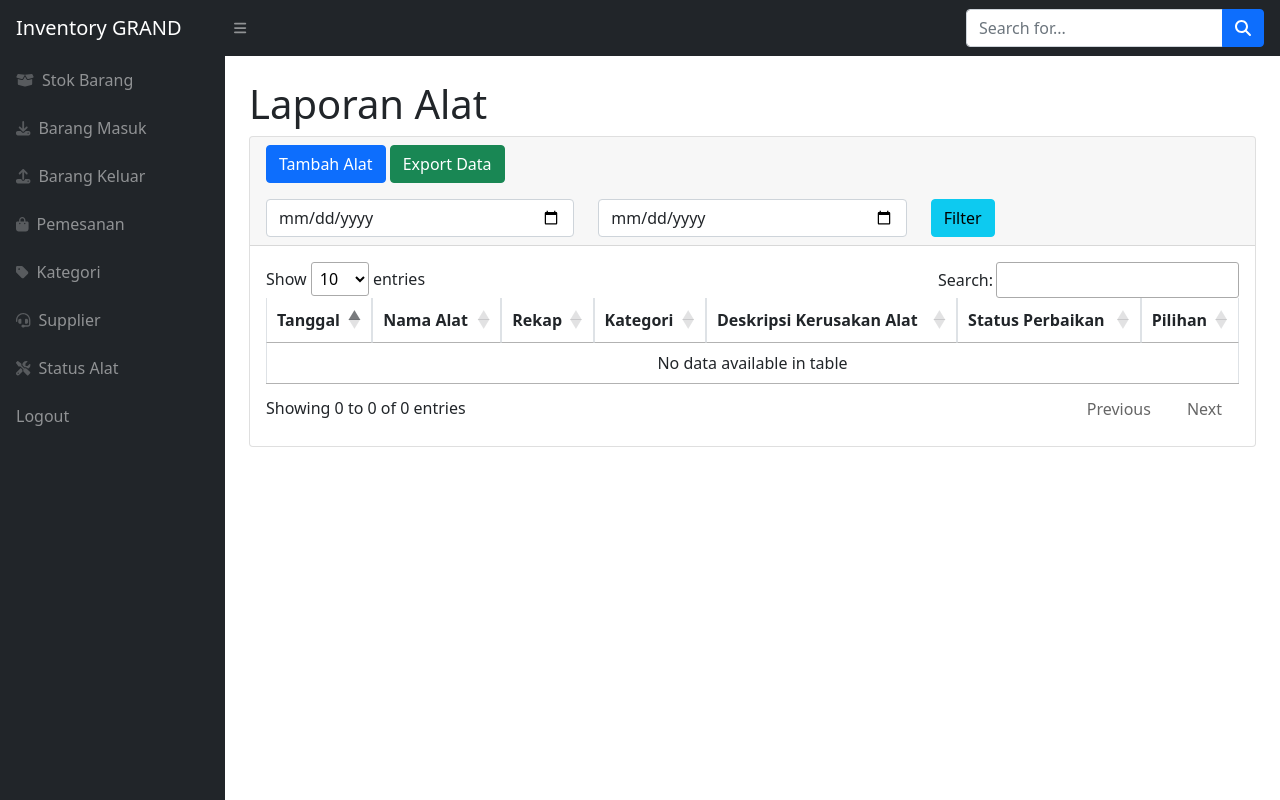
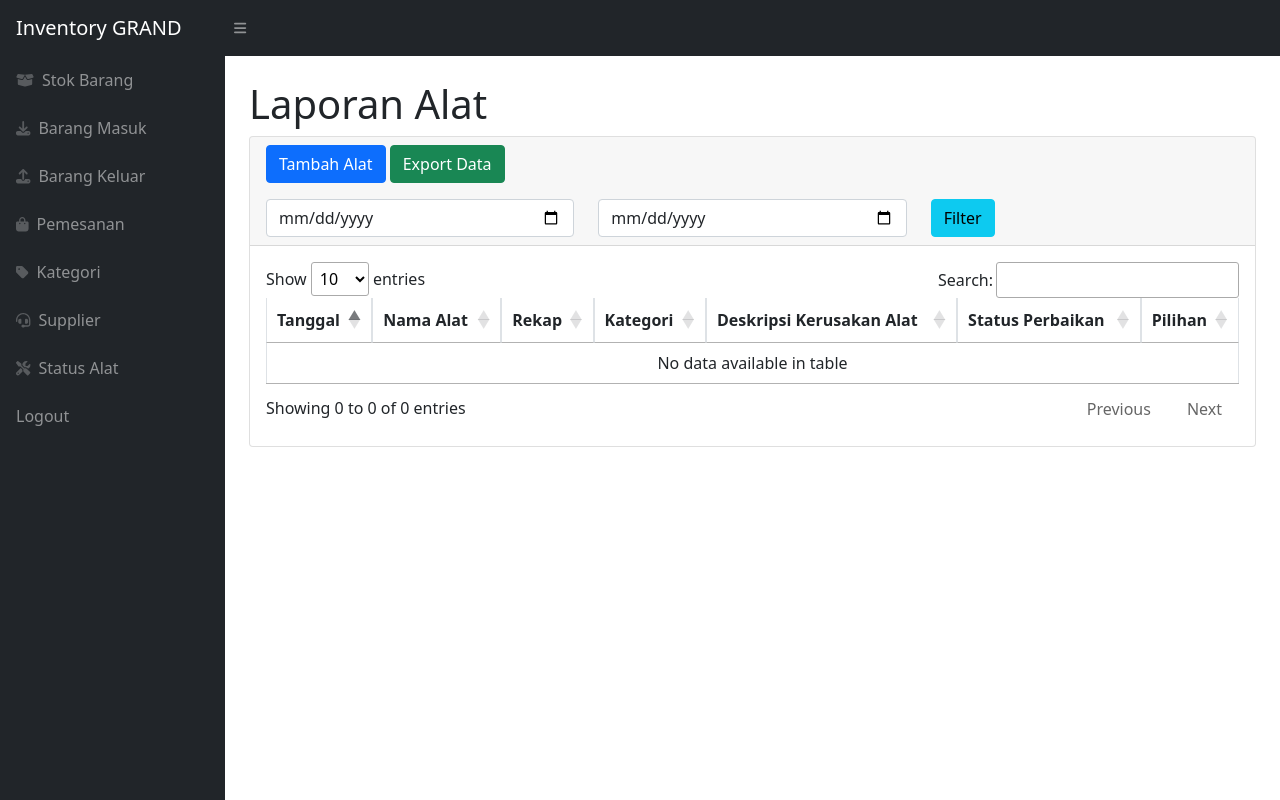
Before and after one commit to erlangga-avx/adminsaya, a PHP site: page /adminsaya/alat.php in a window 1280 px wide. Run offline with PHP 8.4, Linux system fonts and the light colour scheme; the visitor is signed in with stand-in values (Sample User, id 1); data that the repository does not hold is empty; some libraries are stand-ins or nearby versions.

Commit message:
perbaikan sedikit

```diff
--- a/components/nav.php
+++ b/components/nav.php
@@ -3,13 +3,6 @@
             <a class="navbar-brand ps-3" href="index.php">Inventory GRAND</a>
             <!-- Sidebar Toggle-->
             <button class="btn btn-link btn-sm order-1 order-lg-0 me-4 me-lg-0" id="sidebarToggle" href="#!"><i class="fas fa-bars"></i></button>
-            <!-- Navbar Search-->
-            <form class="d-none d-md-inline-block form-inline ms-auto me-0 me-md-3 my-2 my-md-0">
-                <div class="input-group">
-                    <input class="form-control" type="text" placeholder="Search for..." aria-label="Search for..." aria-describedby="btnNavbarSearch" />
-                    <button class="btn btn-primary" id="btnNavbarSearch" type="button"><i class="fas fa-search"></i></button>
-                </div>
-            </form>
             <!-- Navbar-->
 
         </nav>
```
Also changed, not shown: images/01a1f48651319f5d49a7d7d9eb506d4b.jpg (added).
